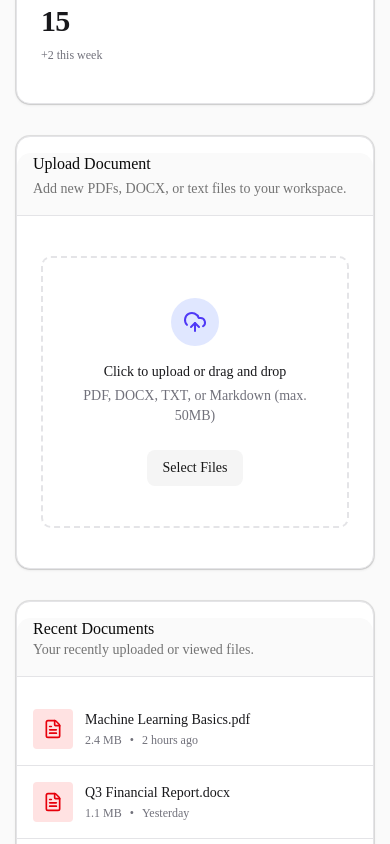
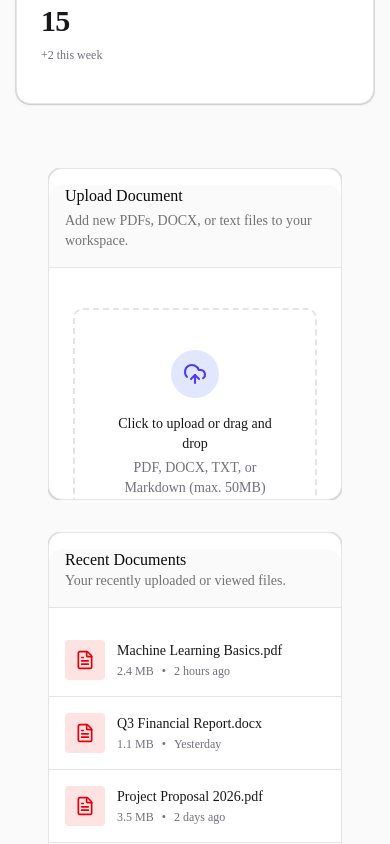
Before and after one commit to Mukunt07/rag, a Next.js app: page /dashboard in a window 390 px wide. Shown: the part 920-1764 px from the top of the page. Built offline with nearby package versions, Linux system fonts and the light colour scheme.

Commit message:
feat: implement draggable dashboard grid and collapsible sidebar UI components

```diff
--- a/package.json
+++ b/package.json
@@ -21,6 +21,7 @@
     "next-themes": "^0.4.6",
     "react": "19.2.4",
     "react-dom": "19.2.4",
+    "react-grid-layout": "^2.2.3",
     "shadcn": "^4.13.1",
     "tailwind-merge": "^3.6.0",
     "tw-animate-css": "^1.4.0"
@@ -30,6 +31,7 @@
     "@types/node": "^20",
     "@types/react": "^19",
     "@types/react-dom": "^19",
+    "@types/react-grid-layout": "^1.3.6",
     "eslint": "^9",
     "eslint-config-next": "16.2.10",
     "tailwindcss": "^4",
--- a/src/app/globals.css
+++ b/src/app/globals.css
@@ -128,3 +128,17 @@
     @apply font-sans;
   }
 }
+/* React Grid Layout Custom Overrides */
+.react-grid-item.react-grid-placeholder {
+  @apply bg-zinc-200 dark:bg-zinc-800 rounded-xl opacity-50;
+}
+
+.react-resizable-handle {
+  @apply absolute bottom-0 right-0 w-6 h-6 cursor-se-resize z-50;
+  background-image: none !important;
+}
+
+.react-resizable-handle::after {
+  content: '';
+  @apply absolute bottom-2 right-2 w-2 h-2 border-r-2 border-b-2 border-zinc-400 dark:border-zinc-600;
+}
--- a/src/features/dashboard/components/dashboard-grid.tsx
+++ b/src/features/dashboard/components/dashboard-grid.tsx
@@ -1,49 +1,43 @@
 "use client";
 
 import React, { useState, useEffect } from "react";
-import {
-  DndContext,
-  closestCenter,
-  KeyboardSensor,
-  PointerSensor,
-  useSensor,
-  useSensors,
-  DragEndEvent
-} from "@dnd-kit/core";
-import {
-  arrayMove,
-  SortableContext,
-  sortableKeyboardCoordinates,
-  rectSortingStrategy,
-  useSortable
-} from "@dnd-kit/sortable";
-import { CSS } from "@dnd-kit/utilities";
+import GridLayout, { Responsive, WidthProvider, LayoutItem, Layout } from "react-grid-layout/legacy";
+import "react-grid-layout/css/styles.css";
+import "react-resizable/css/styles.css";
 import { GripHorizontal } from "lucide-react";
 
 import { UploadCard } from "@/features/dashboard/components/upload-card";
 import { RecentDocuments } from "@/features/dashboard/components/recent-documents";
 import { QuickActions } from "@/features/dashboard/components/quick-actions";
 
+const ResponsiveGridLayout = WidthProvider(Responsive);
+
 type WidgetId = "upload" | "recent" | "quick";
 
-const WIDGETS: Record<WidgetId, { component: React.ReactNode; span: string }> = {
-  upload: { component: <UploadCard />, span: "lg:col-span-2" },
-  recent: { component: <RecentDocuments />, span: "lg:col-span-2" },
-  quick: { component: <QuickActions />, span: "lg:col-span-1" }
+const WIDGETS: Record<WidgetId, { component: React.ReactNode }> = {
+  upload: { component: <UploadCard /> },
+  recent: { component: <RecentDocuments /> },
+  quick: { component: <QuickActions /> }
 };
 
+const DEFAULT_LAYOUT: Layout = [
+  { i: "upload", x: 0, y: 0, w: 2, h: 2, minW: 1, minH: 2 },
+  { i: "recent", x: 2, y: 0, w: 1, h: 2, minW: 1, minH: 2 },
+  { i: "quick", x: 0, y: 2, w: 3, h: 1, minW: 1, minH: 1 }
+];
+
 export function DashboardGrid() {
-  const [items, setItems] = useState<WidgetId[]>(["upload", "recent", "quick"]);
+  const [layout, setLayout] = useState<Layout>(DEFAULT_LAYOUT);
   const [isMounted, setIsMounted] = useState(false);
 
   useEffect(() => {
     setIsMounted(true);
-    const saved = localStorage.getItem("dashboard-layout");
+    const saved = localStorage.getItem("dashboard-grid-layout-v1");
     if (saved) {
       try {
         const parsed = JSON.parse(saved);
-        if (Array.isArray(parsed) && parsed.length === 3) {
-          setItems(parsed);
+        if (Array.isArray(parsed) && parsed.length > 0) {
+          setLayout(parsed);
         }
       } catch (e) {
         // ignore
@@ -51,86 +45,42 @@ export function DashboardGrid() {
     }
   }, []);
 
-  const sensors = useSensors(
-    useSensor(PointerSensor, {
-      activationConstraint: {
-        distance: 5, // 5px movement before dragging starts to allow clicking inside cards
-      }
-    }),
-    useSensor(KeyboardSensor, {
-      coordinateGetter: sortableKeyboardCoordinates,
-    })
-  );
-
-  const handleDragEnd = (event: DragEndEvent) => {
-    const { active, over } = event;
-
-    if (over && active.id !== over.id) {
-      setItems((items) => {
-        const oldIndex = items.indexOf(active.id as WidgetId);
-        const newIndex = items.indexOf(over.id as WidgetId);
-
-        const newArray = arrayMove(items, oldIndex, newIndex);
-        localStorage.setItem("dashboard-layout", JSON.stringify(newArray));
-        return newArray;
-      });
-    }
+  const handleLayoutChange = (newLayout: Layout) => {
+    setLayout(newLayout);
+    localStorage.setItem("dashboard-grid-layout-v1", JSON.stringify(newLayout));
   };
 
   if (!isMounted) return null; // Prevent hydration mismatch
 
   return (
-    <DndContext
-      sensors={sensors}
-      collisionDetection={closestCenter}
-      onDragEnd={handleDragEnd}
-    >
-      <div className="grid grid-cols-1 lg:grid-cols-3 gap-8 items-start relative z-10">
-        <SortableContext
-          items={items}
-          strategy={rectSortingStrategy}
-        >
-          {items.map((id) => (
-            <SortableWidget key={id} id={id} span={WIDGETS[id].span}>
-              {WIDGETS[id].component}
-            </SortableWidget>
-          ))}
-        </SortableContext>
-      </div>
-    </DndContext>
-  );
-}
+    <div className="relative z-10 w-full">
+      <ResponsiveGridLayout
+        className="layout"
+        layouts={{ lg: layout }}
+        breakpoints={{ lg: 1200, md: 996, sm: 768, xs: 480, xxs: 0 }}
+        cols={{ lg: 3, md: 3, sm: 2, xs: 1, xxs: 1 }}
+        rowHeight={150}
+        onLayoutChange={handleLayoutChange}
+        draggableHandle=".drag-handle"
+        margin={[32, 32]}
+        isBounded={false}
+      >
+        {layout.map((item) => {
+          const widgetId = item.i as WidgetId;
+          if (!WIDGETS[widgetId]) return null;
 
-function SortableWidget({ id, span, children }: { id: string; span: string; children: React.ReactNode }) {
-  const {
-    attributes,
-    listeners,
-    setNodeRef,
-    transform,
-    transition,
-    isDragging
-  } = useSortable({ id });
-
-  const style = {
-    transform: CSS.Transform.toString(transform),
-    transition,
-    zIndex: isDragging ? 50 : "auto",
-  };
-
-  return (
-    <div
-      ref={setNodeRef}
-      style={style}
-      className={`${span} relative group ${isDragging ? "opacity-50 scale-105 shadow-2xl" : ""}`}
-    >
-      <div
-        {...attributes}
-        {...listeners}
-        className="absolute top-2 right-2 p-2 opacity-0 group-hover:opacity-100 transition-opacity cursor-grab active:cursor-grabbing z-50 text-zinc-400 hover:text-zinc-600 dark:hover:text-zinc-300"
-      >
-        <GripHorizontal className="w-5 h-5" />
-      </div>
-      {children}
+          return (
+            <div key={item.i} className="group relative">
+              <div className="drag-handle absolute top-2 right-2 p-2 opacity-0 group-hover:opacity-100 transition-opacity cursor-grab active:cursor-grabbing z-50 text-zinc-400 hover:text-zinc-600 dark:hover:text-zinc-300 bg-white/80 dark:bg-zinc-950/80 backdrop-blur-sm rounded-md shadow-sm border border-zinc-200 dark:border-zinc-800">
+                <GripHorizontal className="w-5 h-5" />
+              </div>
+              <div className="w-full h-full overflow-hidden [&>div]:h-full [&>div]:w-full [&>div]:flex [&>div]:flex-col">
+                {WIDGETS[widgetId].component}
+              </div>
+            </div>
+          );
+        })}
+      </ResponsiveGridLayout>
     </div>
   );
 }
--- a/src/features/dashboard/components/sidebar.tsx
+++ b/src/features/dashboard/components/sidebar.tsx
@@ -21,9 +21,9 @@ export function Sidebar() {
     <motion.aside
       initial={false}
       animate={{ width: isCollapsed ? 80 : 256 }}
-      className="hidden md:flex flex-col border-r border-zinc-200 dark:border-zinc-800 bg-white/80 dark:bg-zinc-950/80 backdrop-blur-xl relative z-10"
+      className="hidden md:flex flex-col border-r border-zinc-200 dark:border-zinc-800 bg-white/80 dark:bg-zinc-950/80 backdrop-blur-xl relative z-20"
     >
-      <div className="h-16 flex items-center px-6 border-b border-zinc-200 dark:border-zinc-800 overflow-hidden shrink-0">
+      <div className="h-16 flex items-center px-6 border-b border-zinc-200 dark:border-zinc-800 shrink-0 relative">
         <div className="flex items-center gap-3 w-full">
           <div className="w-8 h-8 bg-zinc-900 dark:bg-zinc-100 rounded-lg flex items-center justify-center shrink-0">
             <span className="text-white dark:text-zinc-900 font-bold text-sm leading-none">K</span>
@@ -34,13 +34,19 @@ export function Sidebar() {
                 initial={{ opacity: 0, width: 0 }}
                 animate={{ opacity: 1, width: "auto" }}
                 exit={{ opacity: 0, width: 0 }}
-                className="font-semibold tracking-tight text-lg text-zinc-900 dark:text-zinc-100 whitespace-nowrap"
+                className="font-semibold tracking-tight text-lg text-zinc-900 dark:text-zinc-100 whitespace-nowrap overflow-hidden"
               >
                 KnowledgeHub
               </motion.span>
             )}
           </AnimatePresence>
         </div>
+        <button
+          onClick={() => setIsCollapsed(!isCollapsed)}
+          className="absolute -right-4 top-1/2 -translate-y-1/2 w-8 h-8 rounded-full bg-white dark:bg-zinc-950 border border-zinc-200 dark:border-zinc-800 text-zinc-500 dark:text-zinc-400 shadow-sm flex items-center justify-center hover:scale-110 hover:text-zinc-900 dark:hover:text-zinc-100 hover:border-zinc-300 dark:hover:border-zinc-700 z-50 transition-all"
+        >
+          {isCollapsed ? <ChevronRight className="w-5 h-5" /> : <ChevronLeft className="w-5 h-5" />}
+        </button>
       </div>
 
       <div className="flex-1 py-6 px-4 space-y-6 overflow-y-auto overflow-x-hidden">
@@ -84,26 +90,6 @@ export function Sidebar() {
 
       <div className="p-4 border-t border-zinc-200 dark:border-zinc-800 flex flex-col gap-2 shrink-0">
         <NavItem href="/settings" icon={<Settings className="w-4 h-4 shrink-0" />} label="Settings" isCollapsed={isCollapsed} />
-
-        <Button
-          variant="ghost"
-          onClick={() => setIsCollapsed(!isCollapsed)}
-          className={`w-full flex items-center text-zinc-500 hover:text-zinc-900 dark:hover:text-zinc-100 ${isCollapsed ? 'justify-center' : 'justify-start gap-3'}`}
-        >
-          {isCollapsed ? <ChevronRight className="w-4 h-4" /> : <ChevronLeft className="w-4 h-4" />}
-          <AnimatePresence mode="wait">
-            {!isCollapsed && (
-              <motion.span
-                initial={{ opacity: 0 }}
-                animate={{ opacity: 1 }}
-                exit={{ opacity: 0 }}
-                className="whitespace-nowrap"
-              >
-                Collapse Sidebar
-              </motion.span>
-            )}
-          </AnimatePresence>
-        </Button>
       </div>
     </motion.aside>
   );
@@ -113,11 +99,10 @@ function NavItem({ href, icon, label, active = false, isCollapsed }: { href: str
   return (
     <Link
       href={href}
-      className={`flex items-center px-3 py-2 rounded-md text-sm transition-colors ${
-        active
+      className={`flex items-center px-3 py-2 rounded-md text-sm transition-colors ${active
           ? "bg-zinc-100 dark:bg-zinc-800 text-zinc-900 dark:text-zinc-100 font-medium"
           : "text-zinc-600 dark:text-zinc-400 hover:text-zinc-900 dark:hover:text-zinc-100 hover:bg-zinc-50 dark:hover:bg-zinc-900/50"
-      } ${isCollapsed ? 'justify-center' : 'gap-3'}`}
+        } ${isCollapsed ? 'justify-center' : 'gap-3'}`}
       title={isCollapsed ? label : undefined}
     >
       {icon}
```
Also changed, not shown: 1 other file (tests, documents, lock files or other folders).
